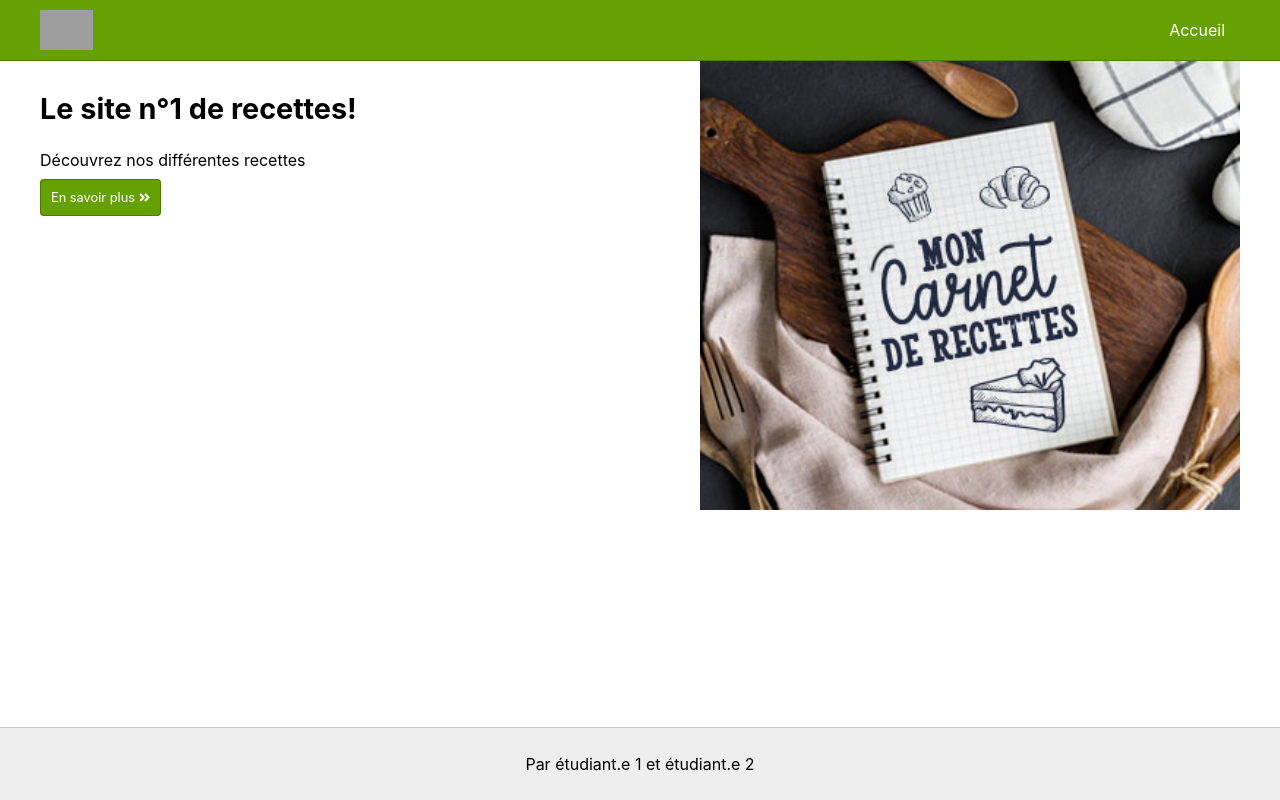
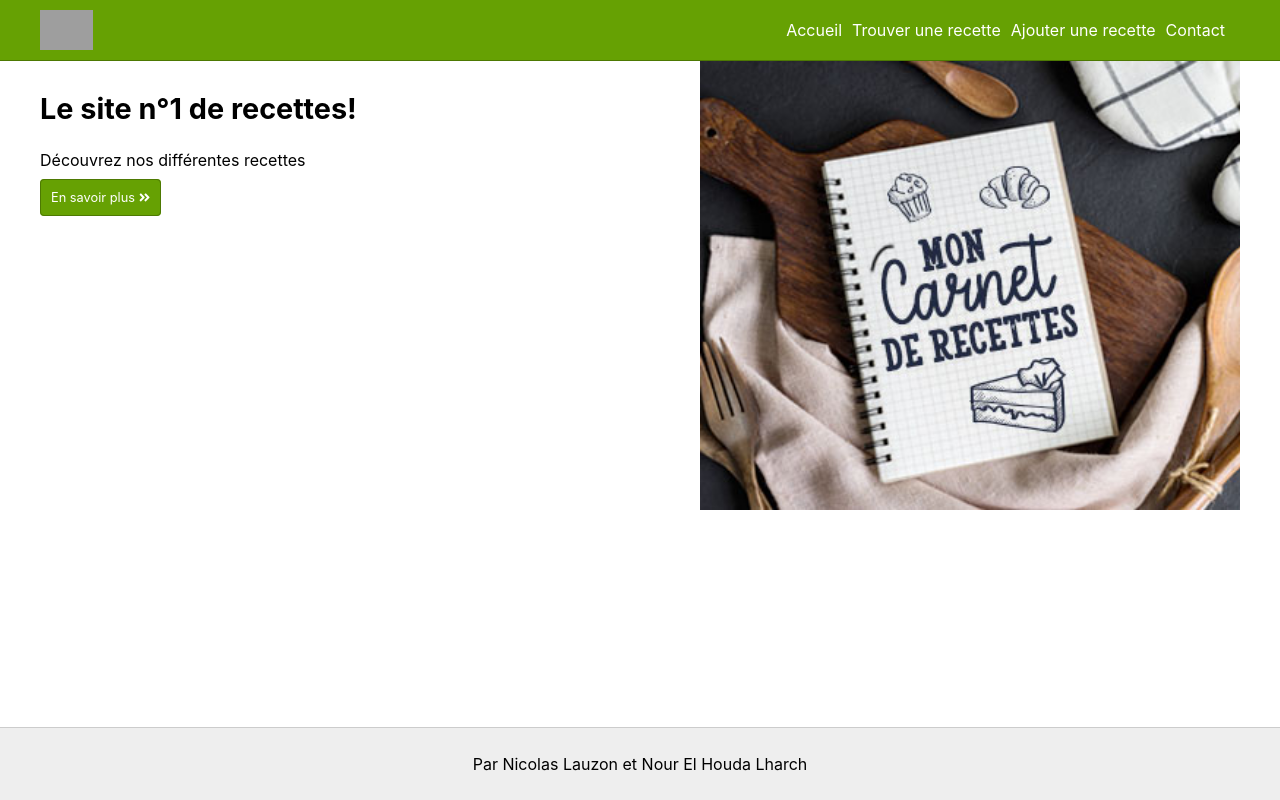
Before and after one commit to Nicolas-Lauzon/LOG2440_archive, a React (Create React App) app in the folder client/: page / in a window 1280 px wide. Built offline with nearby package versions, Linux system fonts and the light colour scheme; grey boxes are pictures that could not be loaded.

Commit message:
added nav bar and footer

```diff
--- a/client/src/components/NavBar.jsx
+++ b/client/src/components/NavBar.jsx
@@ -18,6 +18,21 @@ export default function NavBar() {
               </NavLink>
             </li>
             {/* TODO : Ajouter des liens vers les pages /recipes, /add_recipe et /contact avec les bons titres */}
+            <li>
+              <NavLink to='./recipes' exact activeClassName='activeNav'>
+                Trouver une recette
+              </NavLink>
+            </li>
+            <li>
+              <NavLink to='./add_recipe' exact activeClassName='activeNav'>
+                Ajouter une recette
+              </NavLink>
+            </li>
+            <li>
+              <NavLink to='./contact' exact activeClassName='activeNav'>
+                Contact
+              </NavLink>
+            </li>
           </ul>
         </nav>
       </div>
--- a/client/src/components/PageFooter.jsx
+++ b/client/src/components/PageFooter.jsx
@@ -3,7 +3,7 @@ import React from 'react';
 export default function PageFooter() {
   return (
     <footer>
-      <p>Par étudiant.e 1 et étudiant.e 2</p>
+      <p>Par Nicolas Lauzon et Nour El Houda Lharch</p>
     </footer>
   );
 }
--- a/client/src/screens/Admin.jsx
+++ b/client/src/screens/Admin.jsx
@@ -3,7 +3,6 @@ import AdminContact from '../components/AdminContact';
 import AdminRecipe from '../components/AdminRecipe';
 import NavBar from '../components/NavBar';
 import PageFooter from '../components/PageFooter';
-import StepCard from '../components/StepCard';
 import httpService from '../services/http.service';
 
 export default function Admin() {
@@ -56,10 +55,10 @@ export default function Admin() {
   const renderContent = () => {
     switch (render) {
       case 'recipes':
-        return recipes.map((recipe) => <div><AdminRecipe recipe={recipe} handleDelete={deleteRecipe}></AdminRecipe></div>);
+        return recipes.map((recipe) => <div><AdminRecipe recipe={recipe} handleDelete={deleteRecipe} /></div>);
       case 'contacts':
-        return contacts.map((contact) => <div><AdminContact contact={contact} handleDelete={deleteContact}></AdminContact></div>);
-      default: //center differently (todo)
+        return contacts.map((contact) => <div><AdminContact contact={contact} handleDelete={deleteContact} /></div>);
+      default: // center differently (todo)
         return <p className='middle'>Cliquez sur un des boutons pour prendre une action</p>;
     }
   };
```
